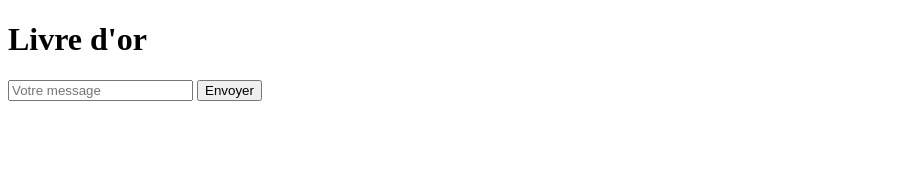
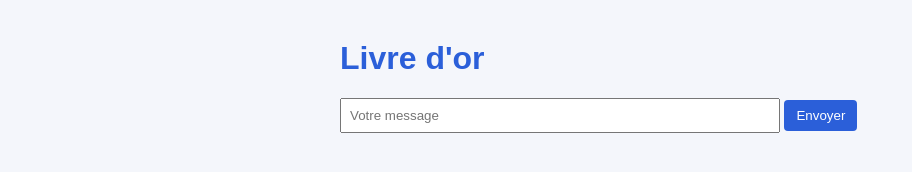
Before and after one commit to clementPicard64/DevOpsDS, a plain HTML site: page frontend/public/index.html in a window 1280 px wide. Shown: the whole page, without its empty margins (0-912 px from the left). Drawn offline with Linux system fonts and the light colour scheme; no server answers.

Commit message:
feat(front): feuille de style CSS

```diff
--- a/frontend/public/index.html
+++ b/frontend/public/index.html
@@ -3,6 +3,7 @@
 <head>
   <meta charset="utf-8">
   <title>DevOpsDS</title>
+  <link rel="stylesheet" href="style.css">
 </head>
 <body>
   <h1>Livre d'or</h1>
--- /dev/null
+++ b/frontend/public/style.css
@@ -0,0 +1,33 @@
+body {
+  font-family: Arial, sans-serif;
+  max-width: 600px;
+  margin: 40px auto;
+  background: #f4f6fb;
+  color: #222;
+}
+
+h1 {
+  color: #2b5fd9;
+}
+
+input {
+  padding: 8px;
+  width: 70%;
+}
+
+button {
+  padding: 8px 12px;
+  background: #2b5fd9;
+  color: white;
+  border: none;
+  border-radius: 4px;
+  cursor: pointer;
+}
+
+li {
+  background: white;
+  margin: 8px 0;
+  padding: 10px;
+  border-radius: 4px;
+  list-style: none;
+}
```
